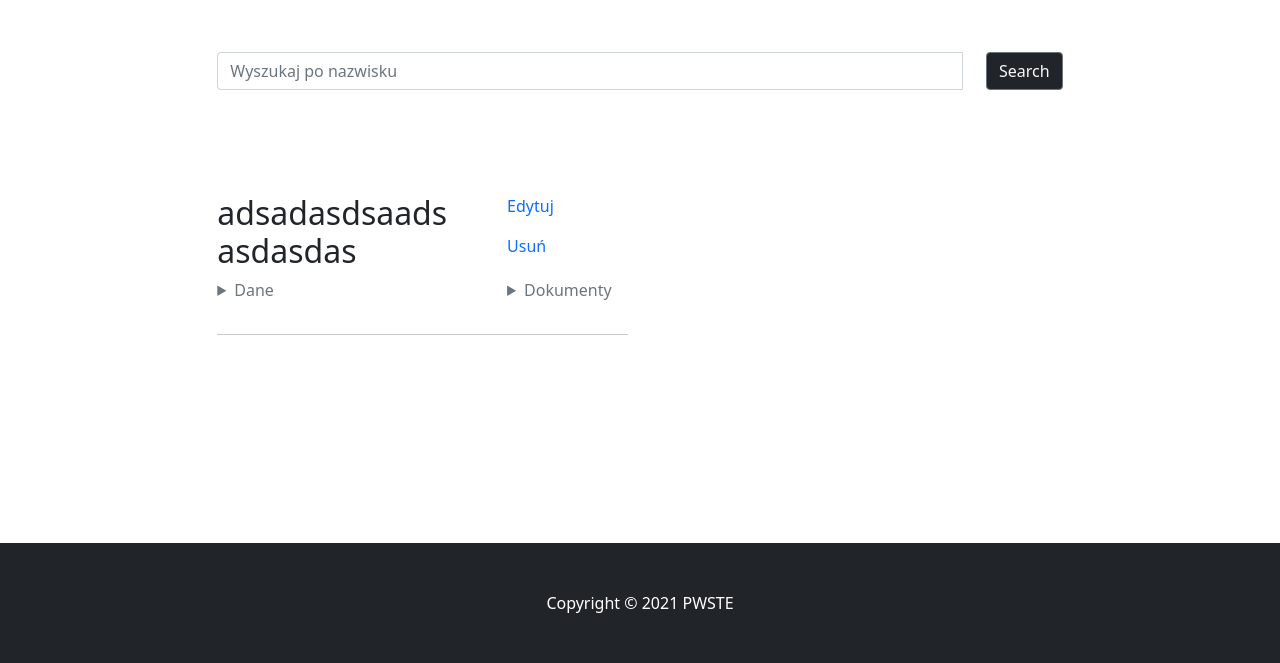
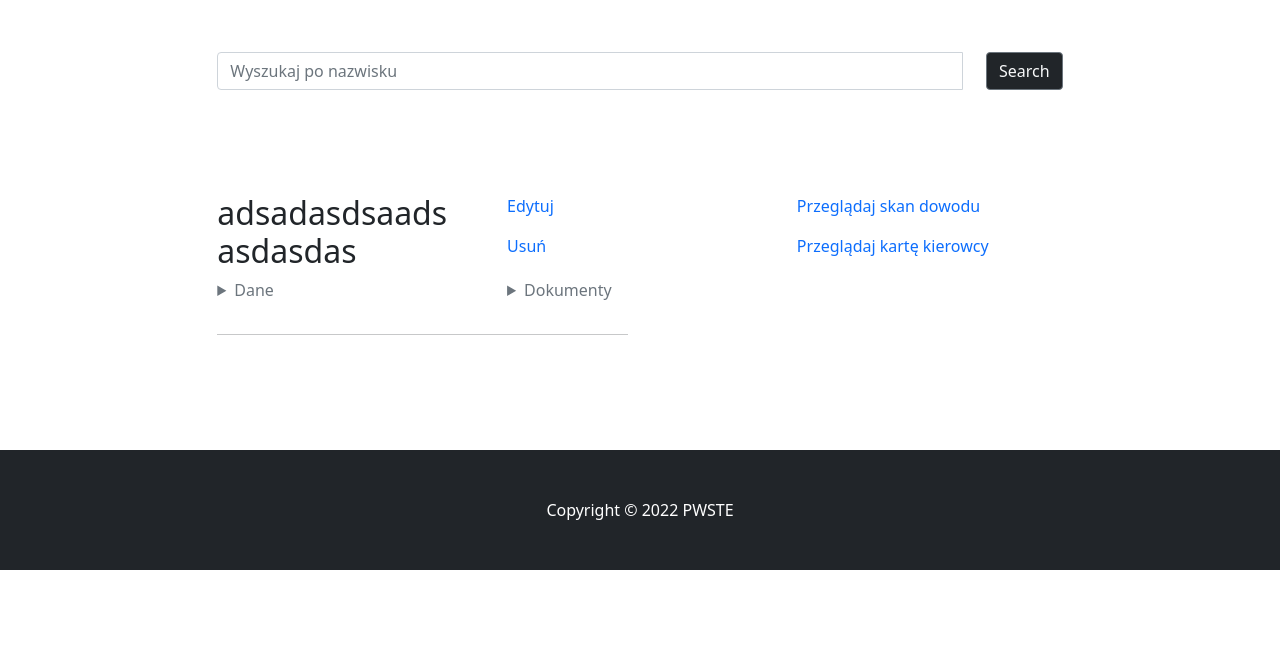
Before and after one commit to drutkoowski/company-drivers-management, a Flask app: page /show in a window 1280 px wide. Shown: the part 230-893 px from the top of the page. After the commit the page ends 800 px from the top, so only its background shows below. Run offline with Flask 2, Linux system fonts and the light colour scheme; data comes from the database, SQL or seed files in the repository; both versions use the stored data as it was after the commit; some libraries are stand-ins or nearby versions.

Commit message:
adding pdf upload feature

```diff
--- a/main.py
+++ b/main.py
@@ -1,9 +1,12 @@
+import webbrowser
+
 from flask import Flask, render_template, request, redirect, url_for
 from flask_sqlalchemy import SQLAlchemy
 from werkzeug.security import generate_password_hash, check_password_hash
 from flask_login import UserMixin, login_user, LoginManager, login_required, current_user, logout_user
 from forms import NewCandidate, EditCandidate
 from flask_bootstrap import Bootstrap
+import os
 
 app = Flask(__name__)
 app.config['SQLALCHEMY_DATABASE_URI'] = "sqlite:///aplikacja-pz.db"
@@ -113,6 +116,16 @@ def add_candidate():
                                    )
         db.session.add(new_candidate)
         db.session.commit()
+        #Tworzenie folderu kandydata
+        cwd = rf"{os.getcwd()}"
+        newpath = rf"{cwd}/{pesel_kandydata}"
+        if not os.path.exists(newpath):
+            folder_name = f"{pesel_kandydata}"
+            os.mkdir(f"{folder_name}")
+            if form.skan_dowodu.data:
+                form.skan_dowodu.data.save(os.path.join(f'{pesel_kandydata}/skandowodu.pdf'))
+            if form.karta_kierowcy.data:
+                form.karta_kierowcy.data.save(os.path.join(f'{pesel_kandydata}/kartakierowcy.pdf'))
         return render_template("menu_page.html")
     return render_template("add.html", form=form)
 
@@ -124,6 +137,28 @@ def show_candidates():
         surname_to_search = request.form.get('surname_search')
         candidate_to_search = Candidates.query.filter_by(LastName=surname_to_search).first()
         return render_template('showcandidates.html', candidates=candidates, candidate_search=candidate_to_search)
+    return render_template("showcandidates.html", candidates=candidates)
+
+@login_required
+@app.route("/show-docs/karta", methods=["GET"])
+def show_docs_karta():
+    candidates = Candidates.query.all()
+    id = request.args.get("id")
+    candidate = Candidates.query.filter_by(id=id).first()
+    pesel = candidate.Pesel
+    path = rf"{os.getcwd()}\{pesel}\kartakierowcy.pdf"
+    webbrowser.open(rf'{path}')
+    return render_template("showcandidates.html", candidates=candidates)
+
+@login_required
+@app.route("/show-docs/dowod", methods=["GET"])
+def show_docs_dowod():
+    candidates = Candidates.query.all()
+    id = request.args.get("id")
+    candidate = Candidates.query.filter_by(id=id).first()
+    pesel = candidate.Pesel
+    path = rf"{os.getcwd()}\{pesel}\skandowodu.pdf"
+    webbrowser.open(rf'{path}')
     return render_template("showcandidates.html", candidates=candidates)
 
 @login_required
@@ -150,6 +185,16 @@ def edit_candidate():
         candidate.form3_status = form.form3.data
         candidate.form4_status = form.form4.data
         db.session.commit()
+        cwd = rf"{os.getcwd()}"
+        pesel_kandydata = candidate.Pesel
+        newpath = rf"{cwd}/{pesel_kandydata}"
+        if not os.path.exists(newpath):
+            folder_name = f"{pesel_kandydata}"
+            os.mkdir(f"{folder_name}")
+            if form.skan_dowodu.data:
+                form.skan_dowodu.data.save(os.path.join(f'{pesel_kandydata}/skandowodu.pdf'))
+            if form.karta_kierowcy.data:
+                form.karta_kierowcy.data.save(os.path.join(f'{pesel_kandydata}/kartakierowcy.pdf'))
         return redirect(url_for('menu_page'))
 
     if candidate is not None:
--- a/templates/add.html
+++ b/templates/add.html
@@ -20,6 +20,7 @@
         <div class="col-3"></div>
     </div>
 
+
 </div>
 <div class="container">
     <div class="row">
--- a/templates/footer.html
+++ b/templates/footer.html
@@ -1,7 +1,7 @@
 
         <!-- Footer-->
-        <footer class="footer text-center py-5 bg-dark mt-5 footer-one-page">
-            <div class="container"><p class="m-0 text-center text-white">Copyright &copy; 2021 PWSTE</p></div>
+        <footer class="footer text-center py-5 bg-dark mt-5 footer-one-page fixed-bottom">
+            <div class="container"><p class="m-0 text-center text-white">Copyright &copy; 2022 PWSTE</p></div>
         </footer>
         <!-- Bootstrap core JS-->
         <script src="https://cdn.jsdelivr.net/npm/bootstrap@5.1.3/dist/js/bootstrap.bundle.min.js"></script>
--- a/templates/showcandidates.html
+++ b/templates/showcandidates.html
@@ -40,14 +40,18 @@
  <div class="row mt-4">
         <div class="col-lg-8 col-md-10 mx-auto">
                     <div class="row ">
-                        <div class="col-sm-12 col-lg-4 col-md-6">
+                        <div class="col-sm-12 col-lg-4 col-md-4">
                             <h2 class="">
                                 {{candidate.FirstName}} {{candidate.LastName}}
                             </h2>
                          </div>
-                      <div class="col-sm-12 col-lg-8 col-md-6 ml-auto">
+                      <div class="col-sm-12 col-lg-4 col-md-4 ml-auto">
                        <p><a class="text-decoration-none" href="{{url_for('edit_candidate', id=candidate.id)}}">Edytuj</a></p>
                         <p><a class="text-decoration-none" href="{{url_for('delete_candidate', id=candidate.id)}}">Usuń</a></p>
+                        </div>
+                        <div class="col-sm-12 col-lg-4 col-md-4">
+                             <p><a class="text-decoration-none" href="{{url_for('show_docs_dowod', id=candidate.id)}}">Przeglądaj skan dowodu</a></p>
+                          <p><a class="text-decoration-none" href="{{url_for('show_docs_karta', id=candidate.id)}}">Przeglądaj kartę kierowcy</a></p>
                         </div>
                     </div>
         </div>
@@ -101,14 +105,18 @@
  <div class="row mt-4">
         <div class="col-lg-8 col-md-10 mx-auto">
                     <div class="row ">
-                        <div class="col-sm-12 col-lg-4 col-md-6">
+                        <div class="col-sm-12 col-lg-4 col-md-4">
                             <h2 class="">
                                 {{candidate_search.FirstName}} {{candidate_search.LastName}}
                             </h2>
                          </div>
-                      <div class="col-sm-12 col-lg-8 col-md-6 ml-auto">
+                      <div class="col-sm-12 col-lg-4 col-md-4 ml-auto">
                        <p><a class="text-decoration-none" href="{{url_for('edit_candidate', id=candidate_search.id)}}">Edytuj</a></p>
                         <p><a class="text-decoration-none" href="{{url_for('delete_candidate', id=candidate_search.id)}}">Usuń</a></p>
+                        </div>
+                        <div class="col-sm-12 col-lg-4 col-md-4 ml-auto">
+                            <p><a class="text-decoration-none" href="{{url_for('show_docs', id=candidate_search.id)}}">Przeglądaj skan dowodu</a></p>
+                          <p><a class="text-decoration-none" href="{{url_for('show_docs', id=candidate_search.id)}}">Przeglądaj kartę kierowcy</a></p>
                         </div>
                     </div>
 
```
Also changed, not shown: forms.py (+9 -2 lines), templates/show_docs.html (added, +10 -0 lines), aplikacja-pz.db, 1 other file.
